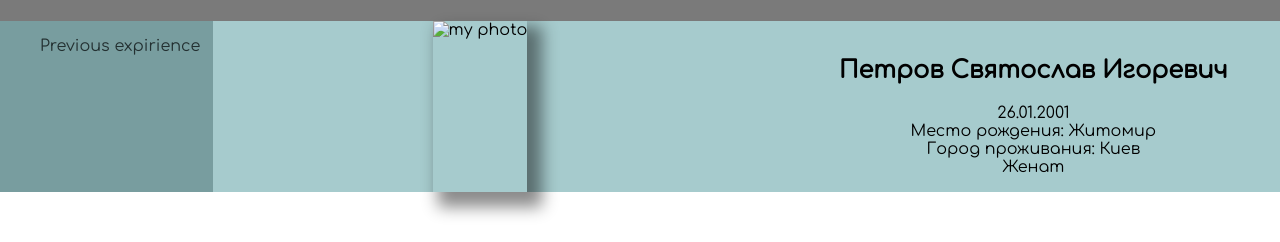
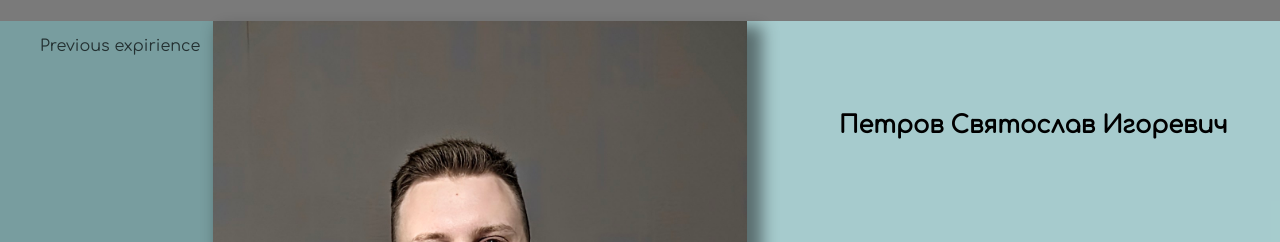
Before and after one commit to svjiat/svjiat.github.io, a plain HTML site: page resume/index.html in a window 1280 px wide. Shown: the part 54-296 px from the top of the page. Drawn offline with Linux system fonts and the light colour scheme.

Commit message:
Update index.html

```diff
--- a/resume/index.html
+++ b/resume/index.html
@@ -52,7 +52,7 @@
 
                 </ul>
             </nav>
-            <div class="foto"><img src="tatic/images/svjiatFoto.jpg" alt="my photo">
+            <div class="foto"><img src="static/images/svjiatFoto.jpg" alt="my photo">
             </div>
 
             <ul class="basicInfo">
```
